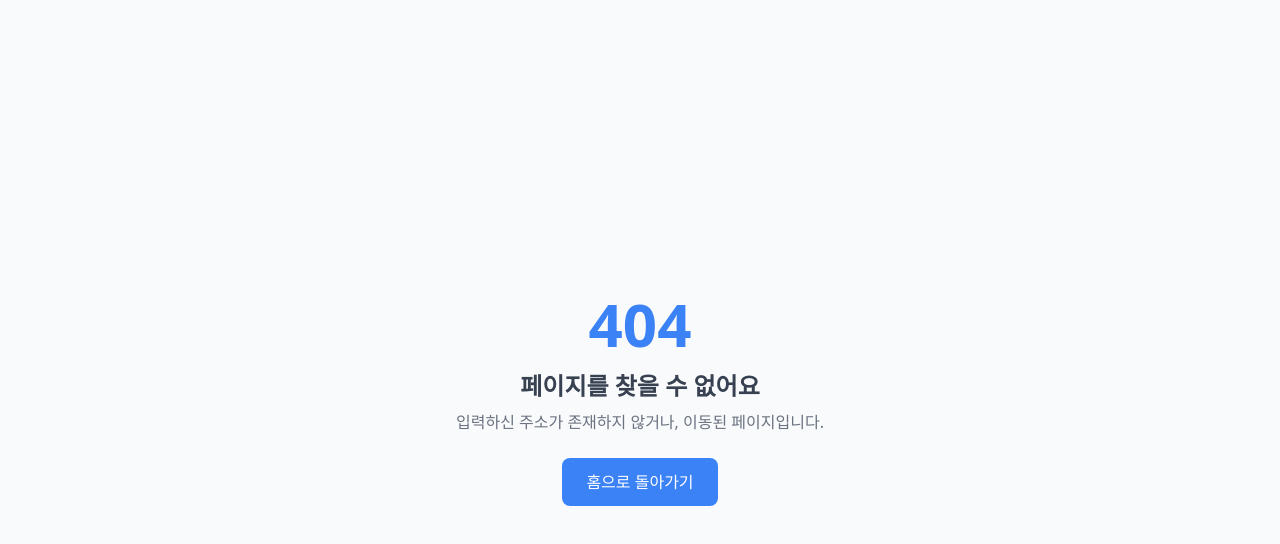
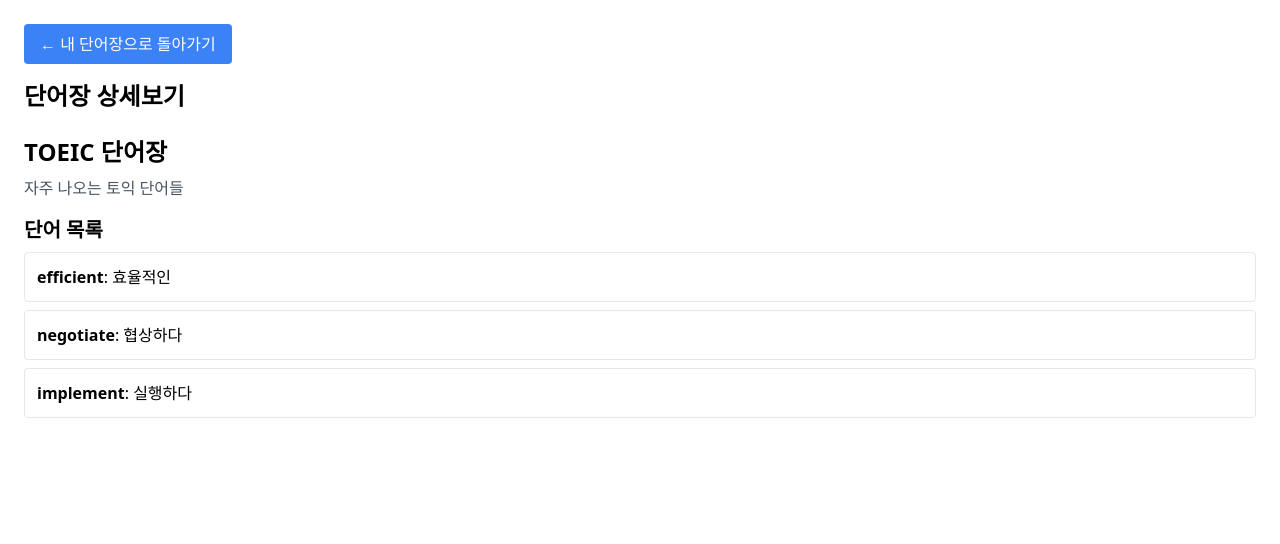
Before and after one commit to Ming0099/LiteVoca, a React (Create React App) app in the folder frontend/: page /my-voca/1 in a window 1280 px wide. Before the commit this address had no page. Shown: the top 544 px of the page. Built offline with nearby package versions, Linux system fonts and the light colour scheme.

Commit message:
단어장 상세보기 페이지 구현

```diff
--- a/frontend/src/App.jsx
+++ b/frontend/src/App.jsx
@@ -6,6 +6,7 @@
 import Signup from "./pages/Signup";
 import AuthProvider from "./contexts/AuthContext";
 import MyVocaListPage from "./pages/MyVocaListPage";
+import VocabularyBookPage from "./pages/VocabularyBookPage";
 
 function App() {
 
@@ -16,6 +17,7 @@
         <Route path="/login" element={<Login />} />
         <Route path="/signup" element={<Signup />} />
         <Route path="/my-voca" element={<MyVocaListPage />} />
+        <Route path="/my-voca/:vocabId" element={<VocabularyBookPage />} />
         <Route path="*" element={<NotFound />} />
       </Routes>
     </AuthProvider>
--- /dev/null
+++ b/frontend/src/pages/VocabularyBookPage.jsx
@@ -0,0 +1,44 @@
+import { useParams, useNavigate } from "react-router-dom";
+
+const dummyVocab = {
+  id: 1,
+  title: "TOEIC 단어장",
+  description: "자주 나오는 토익 단어들",
+  words: [
+    { id: 1, english: "efficient", meaning: "효율적인" },
+    { id: 2, english: "negotiate", meaning: "협상하다" },
+    { id: 3, english: "implement", meaning: "실행하다" }
+  ]
+};
+
+const VocabularyBookPage = () => {
+  const { vocabId } = useParams();
+  console.log("vocabId : ", vocabId);
+  const navigate = useNavigate();
+
+  return (
+    <div className="p-6">
+        <button
+                onClick={() => navigate("/my-voca")}
+                className="mb-4 px-4 py-2 bg-blue-500 text-white rounded hover:bg-blue-600"
+            >
+                ← 내 단어장으로 돌아가기
+        </button>
+
+        <h1 className="text-2xl font-bold mb-6">단어장 상세보기</h1>
+
+        <h1 className="text-2xl font-bold mb-2">{dummyVocab.title}</h1>
+        <p className="text-gray-600 mb-4">{dummyVocab.description}</p>
+        <h2 className="text-xl font-semibold mb-2">단어 목록</h2>
+        <ul className="space-y-2">
+            {dummyVocab.words.map((word) => (
+            <li key={word.id} className="border p-3 rounded">
+                <strong>{word.english}</strong>: {word.meaning}
+            </li>
+            ))}
+        </ul>
+    </div>
+  );
+};
+
+export default VocabularyBookPage;
```
